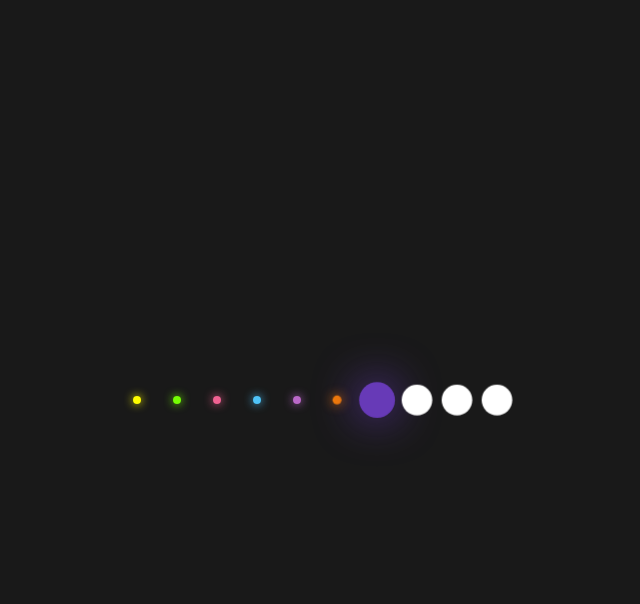
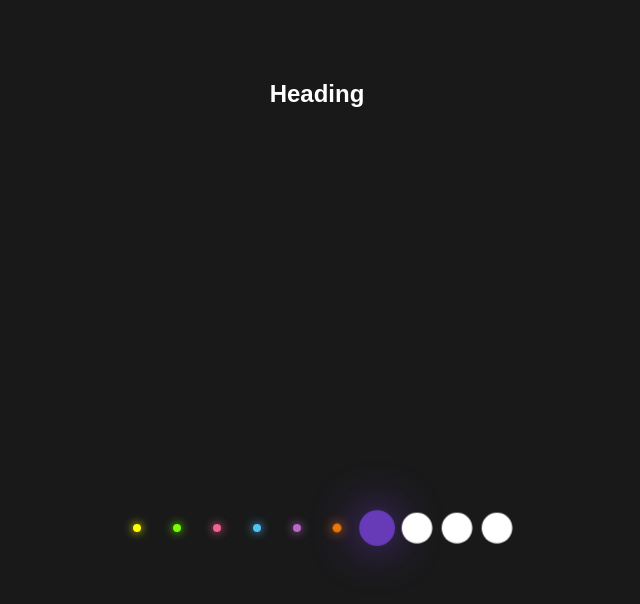
Before and after one commit to klope3/my-first-repo, a plain HTML site: page index.html in a window 1280 px wide. Shown: the whole page, without its empty margins (323-963 px from the left). Drawn offline with Linux system fonts and the light colour scheme.

Commit message:
added header

```diff
--- a/index.html
+++ b/index.html
@@ -7,6 +7,8 @@
   <title>Glowing Dots</title>
 </head>
 <body>
+  <div>
+    <h2>Heading</h2>
     <ul>
       <li></li>
       <li></li>
@@ -19,5 +21,6 @@
       <li></li>
       <li></li>
     </ul>
+  </div>
 </body>
 </html>
--- a/styles.css
+++ b/styles.css
@@ -8,7 +8,7 @@ body {
 h2 {
   text-align: center;
   color: white;
-  margin-top: 70px;
+  margin-top: 80px;
 }
 
 ul {
```
Lines whose indentation alone changed are shown as unchanged.
